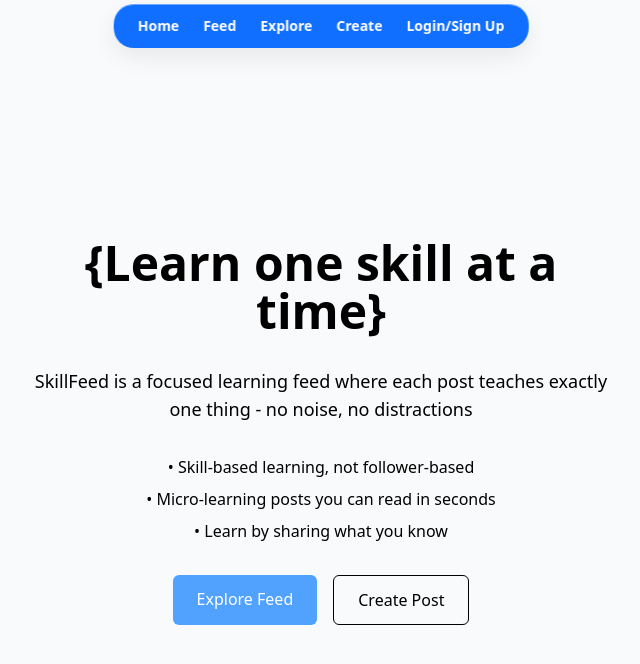
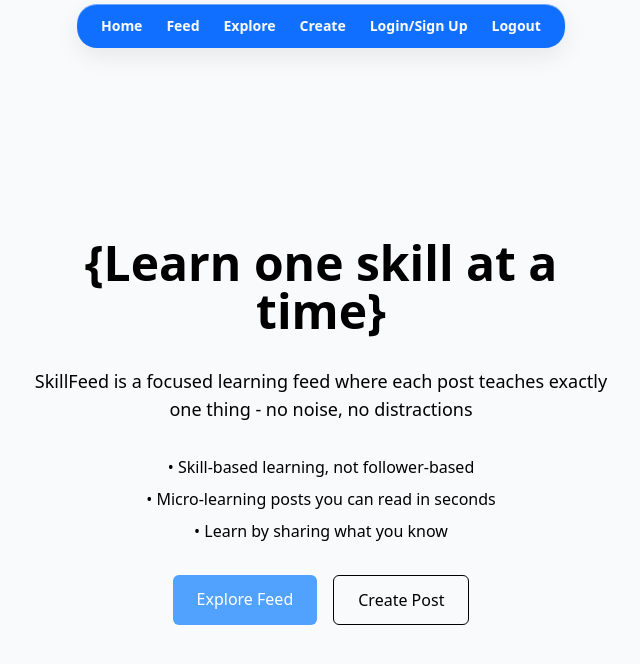
Before and after one commit to nischitpatel/skillfeed, a Next.js app: page / in a window 1280 px wide. Shown: the top 664 px of the page, without its empty margins (319-959 px from the left). Built offline with nearby package versions, Linux system fonts and the light colour scheme; no server answers.

Commit message:
logout route

```diff
--- /dev/null
+++ b/app/api/auth/logout/route.ts
@@ -0,0 +1,15 @@
+import { NextResponse } from "next/server";
+
+export async function POST() {
+  const res = NextResponse.json({ success: true });
+
+  res.cookies.set("auth_token", "", {
+    httpOnly: true,
+    secure: process.env.NODE_ENV === "production",
+    sameSite: "lax",
+    path: "/",
+    maxAge: 0, // Delete cookie
+  });
+
+  return res;
+}
--- a/app/components/Navbar.tsx
+++ b/app/components/Navbar.tsx
@@ -1,8 +1,13 @@
+"use client";
+
 import Link from "next/link";
+import { useAuth } from "../context/AuthContext";
 
 export default function Navbar() {
+  const { logout } = useAuth();
+
   return (
-     <nav className="navbar-frosted fixed top-1 left-1/2 -translate-x-1/2 px-6 py-3 z-50">
+    <nav className="navbar-frosted fixed top-1 left-1/2 -translate-x-1/2 px-6 py-3 z-50">
 
       <div className="flex justify-center gap-6 text-sm font-bold text-white">
         <Link href="/" className="frosted-hover">
@@ -20,6 +25,12 @@ export default function Navbar() {
         <Link href="/login" className="frosted-hover">
           Login/Sign Up
         </Link>
+        <button
+          onClick={logout}
+          className="frosted-hover"
+        >
+          Logout
+        </button>
       </div>
     </nav>
   );
--- a/app/context/AuthContext.tsx
+++ b/app/context/AuthContext.tsx
@@ -25,11 +25,11 @@ export function AuthProvider({ children }: { children: React.ReactNode }) {
     useEffect(() => {
         const loadUser = async () => {
             try {
-                const res = await fetch("/api/auth/me",{
+                const res = await fetch("/api/auth/me", {
                     credentials: "include",
                 });
 
-                if(!res.ok) {
+                if (!res.ok) {
                     setUser(null);
                     return;
                 }
@@ -81,7 +81,11 @@ export function AuthProvider({ children }: { children: React.ReactNode }) {
     }
 
     async function logout() {
-        // await fetch("api/auth/logout", {method: "POST"});
+        await fetch("api/auth/logout", {
+            method: "POST",
+            credentials: "include"
+        });
+
         setUser(null);
     }
 
```
